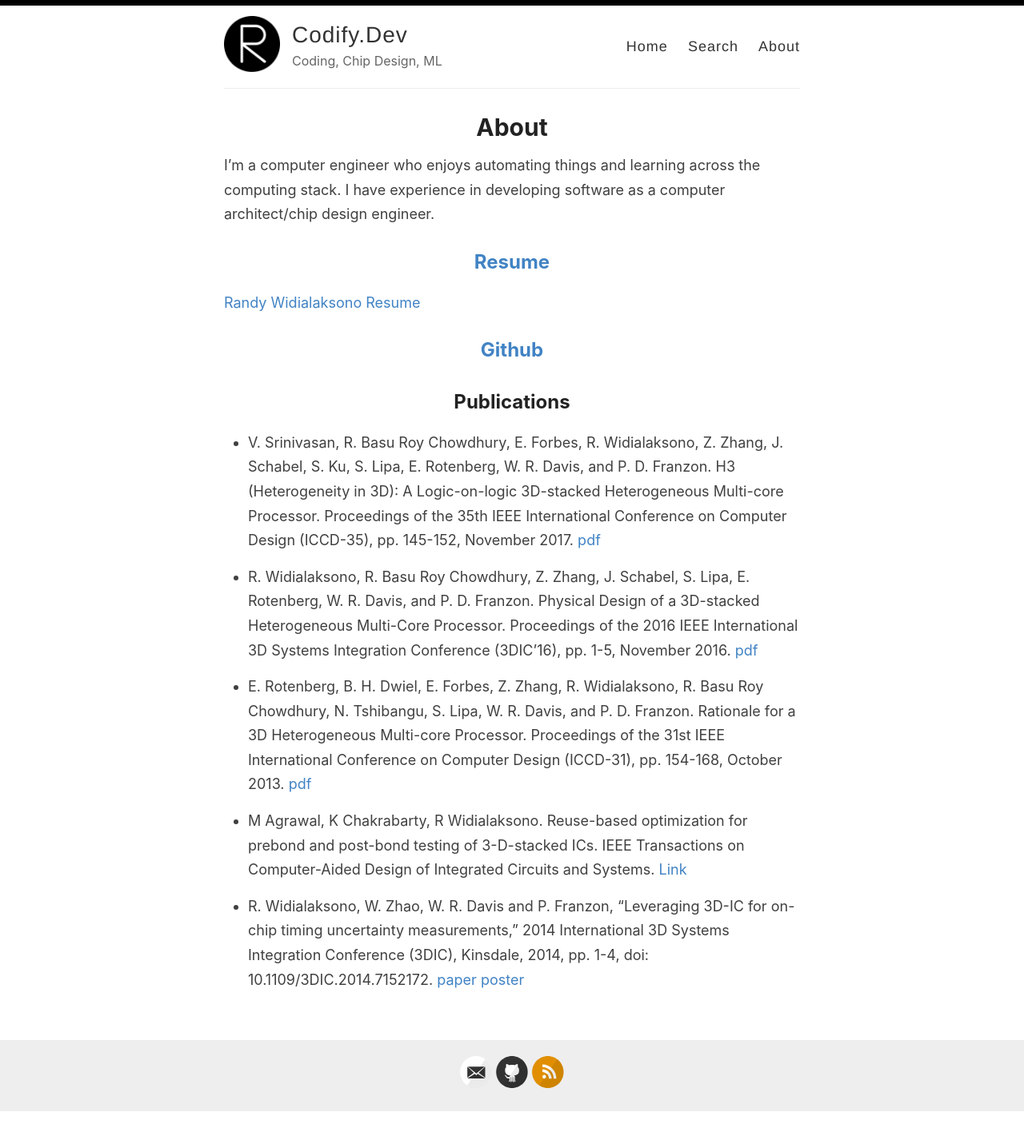
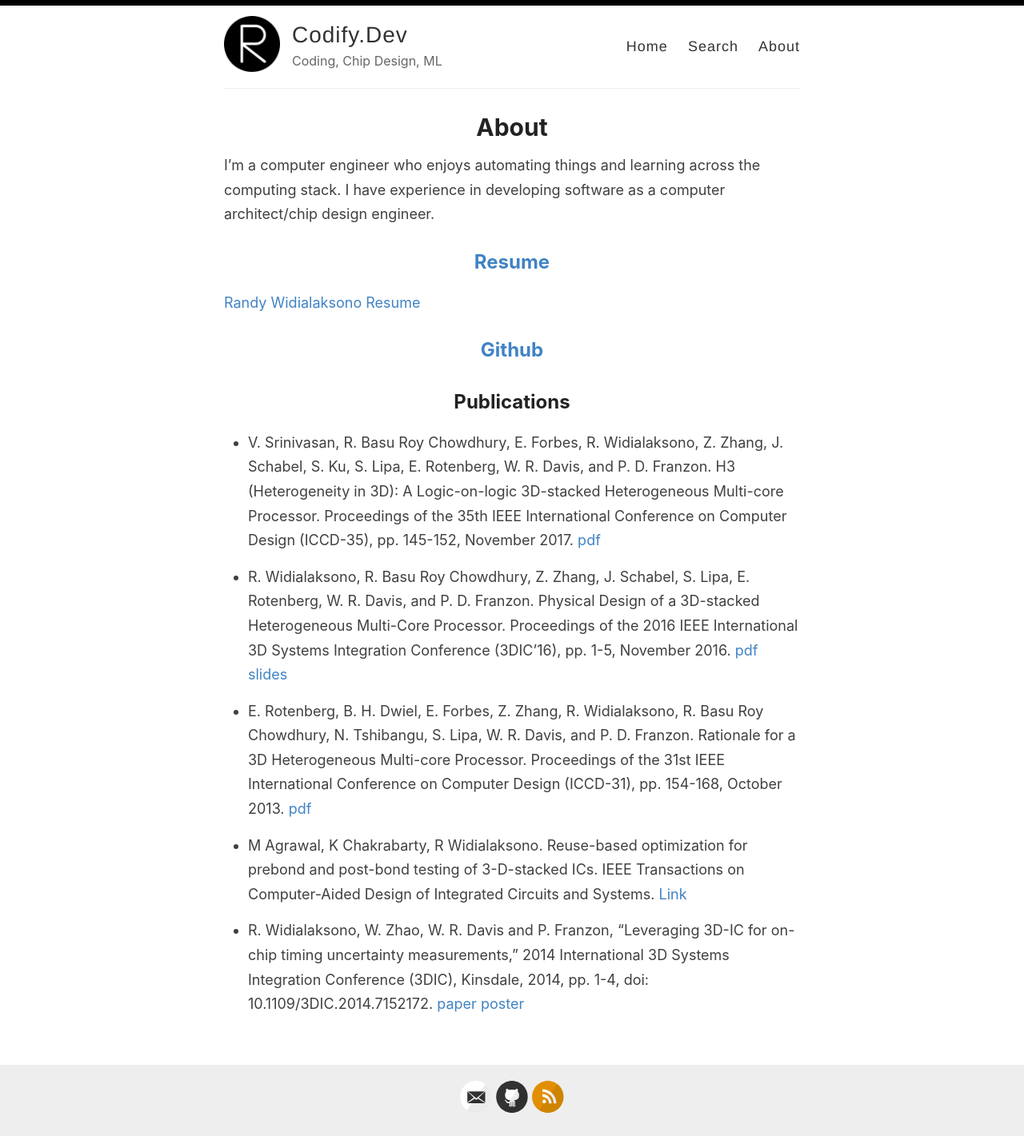
Before and after one commit to codifydev/codifydev.github.io, a Jekyll site: the page built from _pages/about.md, in a window 1280 px wide. Shown: the whole page at 80% size. Built offline with Jekyll 4.4.1, drawn with Linux system fonts in a browser that asks for light colours; before the commit the page ends 1391 px from its top, so only the background shows below that.

Commit message:
add 3dic 16 slides

```diff
--- a/_pages/about.md
+++ b/_pages/about.md
@@ -16,7 +16,7 @@ I have experience in developing software as a computer architect/chip design eng
 
 - V. Srinivasan, R. Basu Roy Chowdhury, E. Forbes, R. Widialaksono, Z. Zhang, J. Schabel, S. Ku, S. Lipa, E. Rotenberg, W. R. Davis, and P. D. Franzon. H3 (Heterogeneity in 3D): A Logic-on-logic 3D-stacked Heterogeneous Multi-core Processor. Proceedings of the 35th IEEE International Conference on Computer Design (ICCD-35), pp. 145-152, November 2017. [pdf](https://people.engr.ncsu.edu/ericro/publications/conference_ICCD-35.pdf)
 
--  R. Widialaksono, R. Basu Roy Chowdhury, Z. Zhang, J. Schabel, S. Lipa, E. Rotenberg, W. R. Davis, and P. D. Franzon. Physical Design of a 3D-stacked Heterogeneous Multi-Core Processor. Proceedings of the 2016 IEEE International 3D Systems Integration Conference (3DIC'16), pp. 1-5, November 2016. [pdf](https://people.engr.ncsu.edu/ericro/publications/conference_3DIC-2016.pdf)
+-  R. Widialaksono, R. Basu Roy Chowdhury, Z. Zhang, J. Schabel, S. Lipa, E. Rotenberg, W. R. Davis, and P. D. Franzon. Physical Design of a 3D-stacked Heterogeneous Multi-Core Processor. Proceedings of the 2016 IEEE International 3D Systems Integration Conference (3DIC'16), pp. 1-5, November 2016. [pdf](https://people.engr.ncsu.edu/ericro/publications/conference_3DIC-2016.pdf) [slides](https://github.com/codifydev/codifydev.github.io/raw/master/static/3dic16_slides.pdf)
 
 -  E. Rotenberg, B. H. Dwiel, E. Forbes, Z. Zhang, R. Widialaksono, R. Basu Roy Chowdhury, N. Tshibangu, S. Lipa, W. R. Davis, and P. D. Franzon. Rationale for a 3D Heterogeneous Multi-core Processor. Proceedings of the 31st IEEE International Conference on Computer Design (ICCD-31), pp. 154-168, October 2013. [pdf](https://people.engr.ncsu.edu/ericro/publications/conference_ICCD-31.pdf)
 
```
Also changed, not shown: 1 other file.
